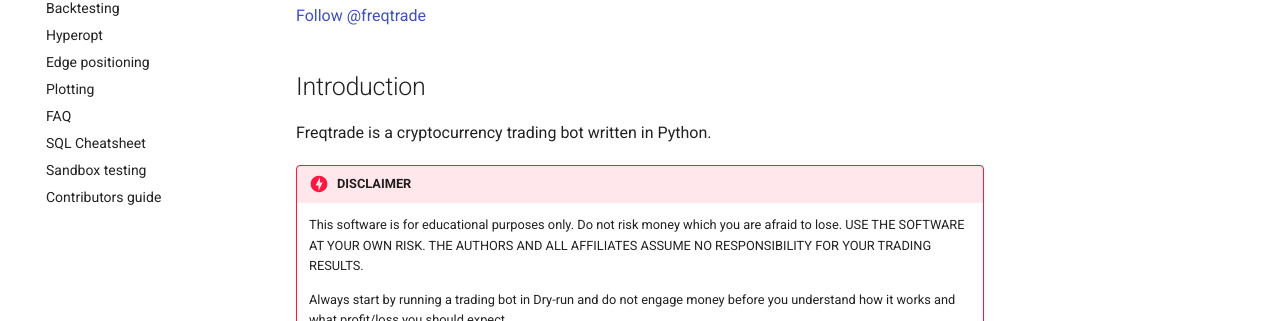
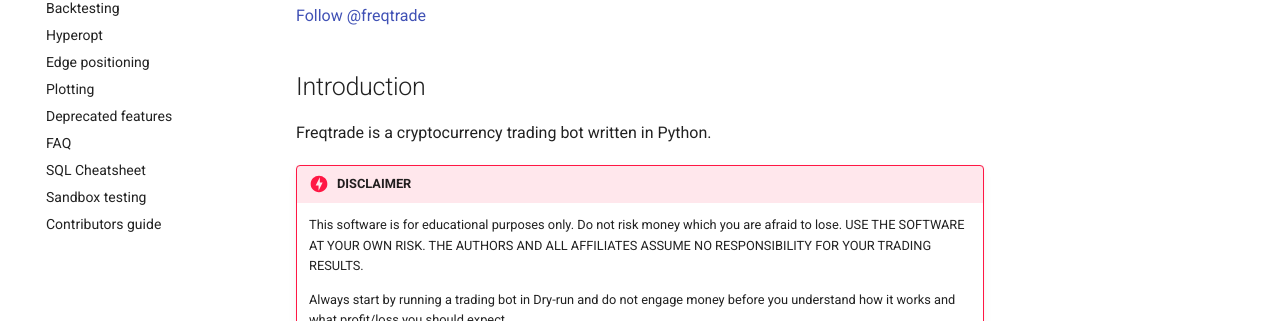
Before and after one commit to jacksonmori755/Crypto-trading-bot, an MkDocs documentation site: the page built from docs/index.md, in a window 1280 px wide. Shown: the part 334-655 px from the top of the page. Built offline with MkDocs 1.6.1 and Material for MkDocs 9.7.7, drawn with Linux system fonts in a browser that asks for light colours.

Commit message:
new docs/deprecated.md added to the site menu

```diff
--- a/mkdocs.yml
+++ b/mkdocs.yml
@@ -12,6 +12,7 @@ nav:
     - Hyperopt: hyperopt.md
     - Edge positioning: edge.md
     - Plotting: plotting.md
+    - Deprecated features: deprecated.md
     - FAQ: faq.md
     - SQL Cheatsheet: sql_cheatsheet.md
     - Sandbox testing: sandbox-testing.md
```
